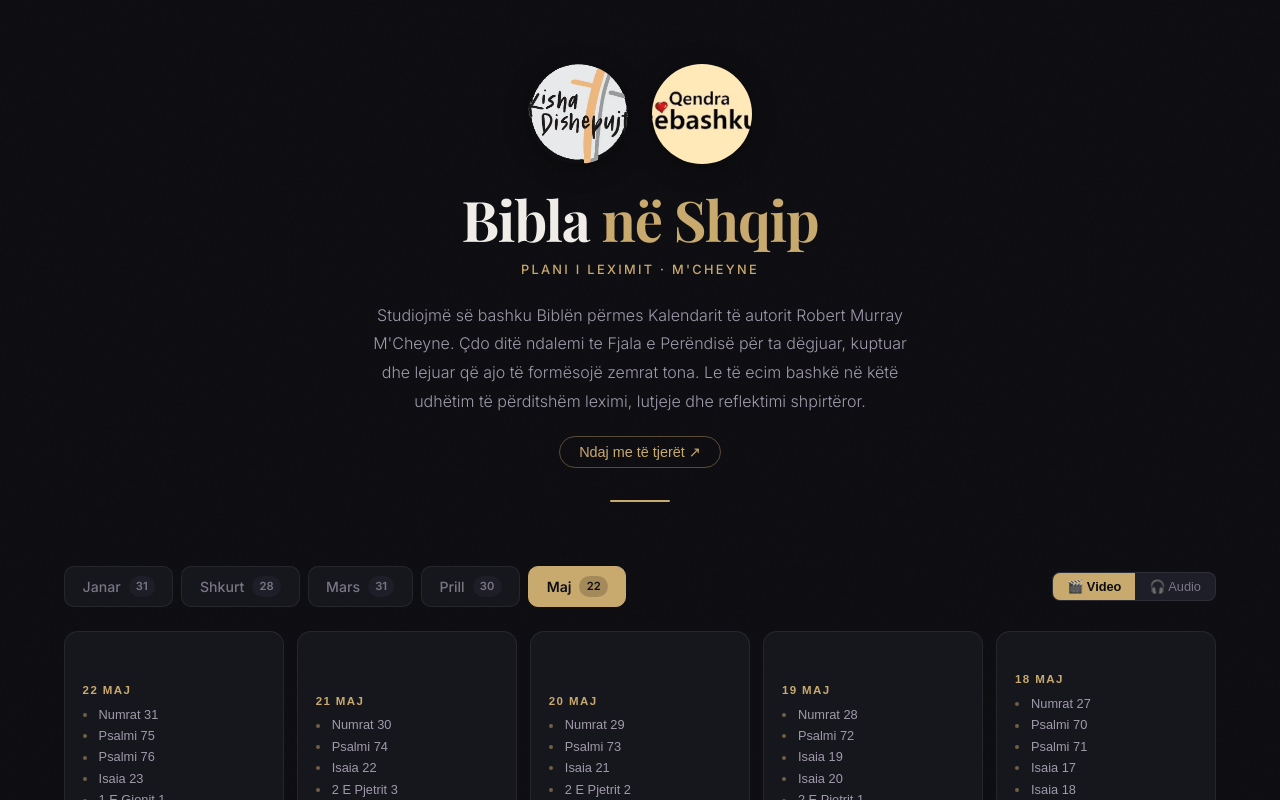
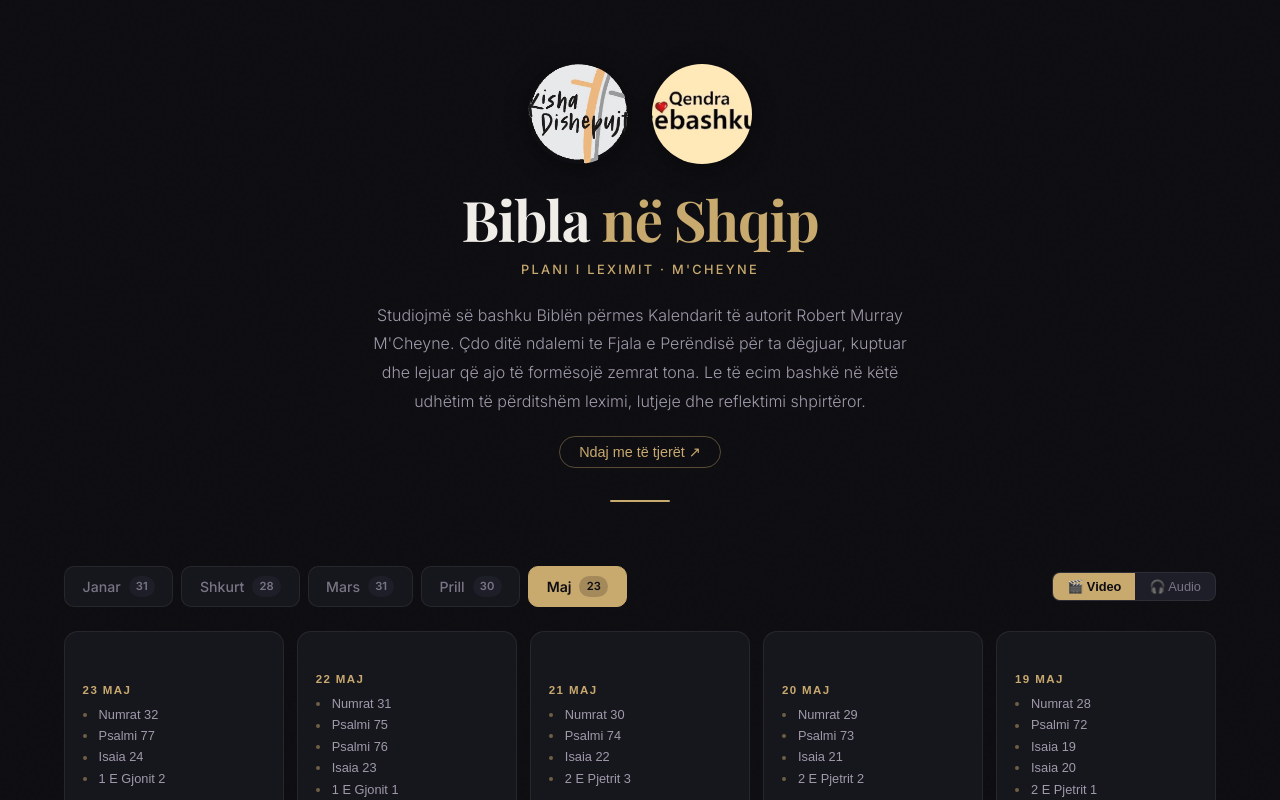
Before and after one commit to jeffandmeredith-max/bibla-shqip, a React (Vite) app: page / in a window 1280 px wide. Shown: the top 800 px of the page. Built offline with nearby package versions, Linux system fonts and the light colour scheme.

Commit message:
chore: daily update 2026-05-23

```diff
--- a/src/data/may.js
+++ b/src/data/may.js
@@ -584,5 +584,28 @@ export const may = [
         "start": 700
       }
     ]
+  },
+  {
+    "day": 23,
+    "date": "23 Maj",
+    "videoId": "QrDSKrR3HfA",
+    "readings": [
+      {
+        "title": "Numrat 32",
+        "start": 0
+      },
+      {
+        "title": "Psalmi 77",
+        "start": 351
+      },
+      {
+        "title": "Isaia 24",
+        "start": 486
+      },
+      {
+        "title": "1 E Gjonit 2",
+        "start": 677
+      }
+    ]
   }
 ]
```
